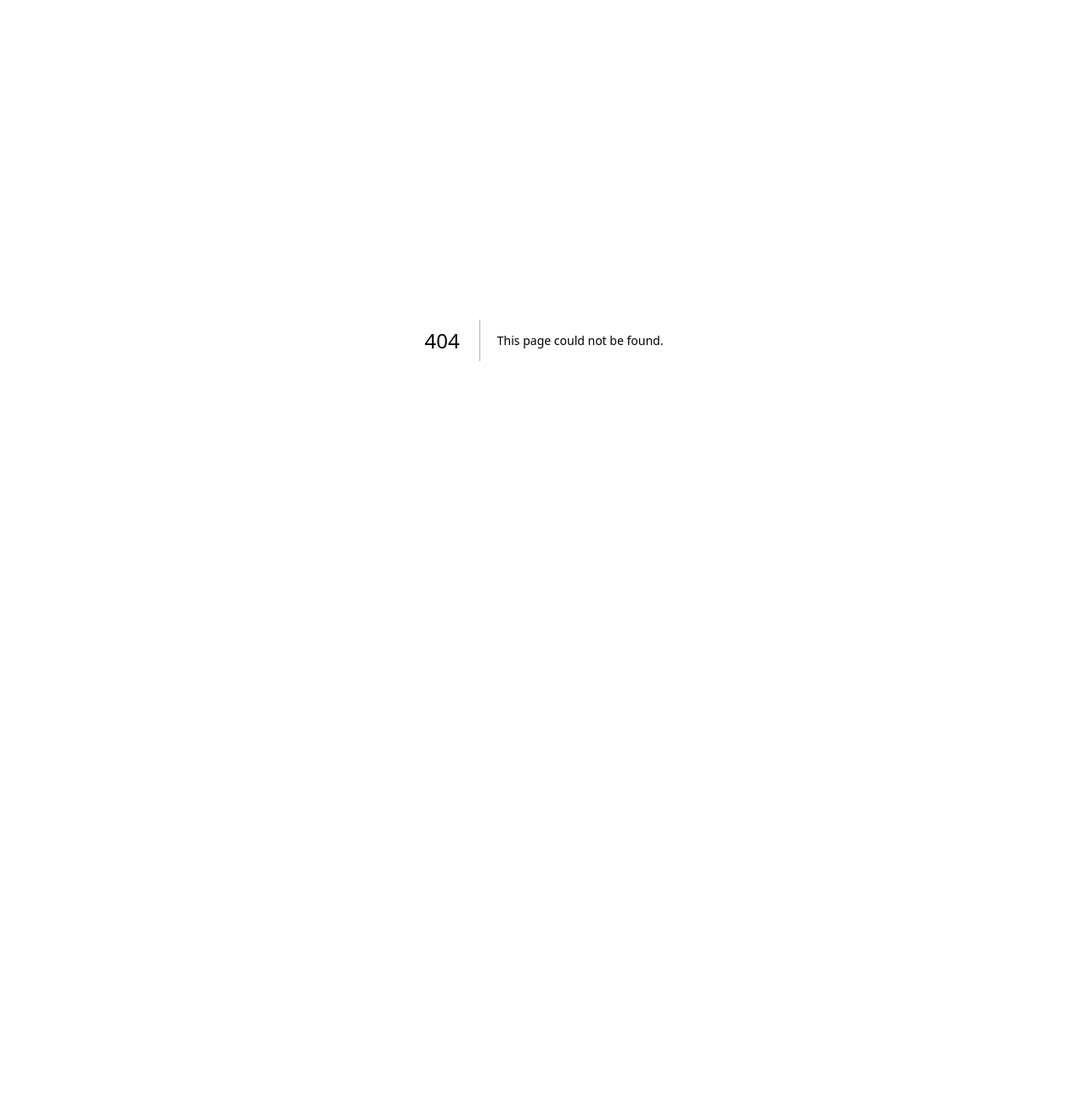
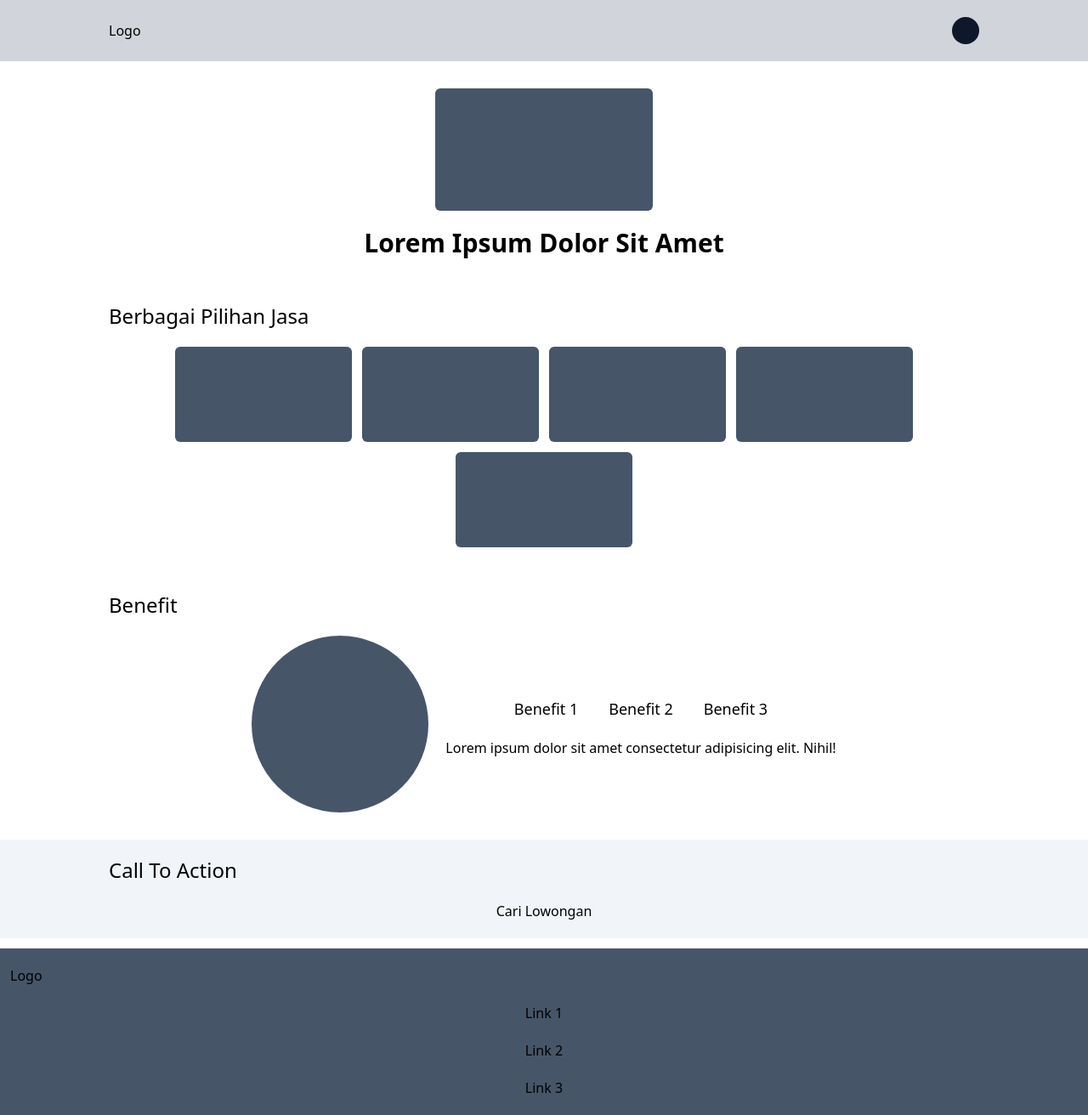
Before and after one commit to aryaimmanuel/alfred-frontend, a Next.js app: page /id in a window 1280 px wide. Before the commit this address had no page. Shown: the whole page at 85% size. Before the commit the page ends 800 px from the top, so only its background shows below. Built offline with nearby package versions, Linux system fonts and the light colour scheme.

Commit message:
feat: create initial landing page content
- create app\id\page.tsx
- redirect route from '/' to '/id'

```diff
--- /dev/null
+++ b/src/app/id/page.tsx
@@ -0,0 +1,75 @@
+export default function Home() {
+  return (
+    <div className="w-full flex flex-col items-center justify-center gap-3">
+      <header className="w-full px-3 py-5 flex items-center justify-center gap-5 bg-gray-300">
+        <div className="w-full max-w-5xl flex items-center justify-between gap-5">
+          <span>Logo</span>
+          <div className="w-8 h-8 rounded-full bg-slate-900"></div>
+        </div>
+      </header>
+
+      <section className="w-full px-3 py-5 flex items-center justify-center gap-5">
+        <div className="w-full max-w-5xl flex flex-col items-center justify-center gap-5">
+          <div className="w-64 h-36 rounded-md bg-slate-600"></div>
+          <h1 className="text-3xl text-center font-bold">
+            Lorem Ipsum Dolor Sit Amet
+          </h1>
+        </div>
+      </section>
+
+      <section className="w-full px-3 py-5 flex items-center justify-center gap-5">
+        <div className="w-full max-w-5xl flex flex-col justify-center gap-5">
+          <h2 className="text-2xl">Berbagai Pilihan Jasa</h2>
+          <div className="w-full flex items-center justify-center overflow-x-auto">
+            <div className="h-96 flex flex-wrap flex-col items-center gap-3 sm:w-full sm:h-auto sm:flex-row sm:items-start sm:justify-center">
+              <div className="w-52 h-28 rounded-md bg-slate-600"></div>
+              <div className="w-52 h-28 rounded-md bg-slate-600"></div>
+              <div className="w-52 h-28 rounded-md bg-slate-600"></div>
+              <div className="w-52 h-28 rounded-md bg-slate-600"></div>
+              <div className="w-52 h-28 rounded-md bg-slate-600"></div>
+            </div>
+          </div>
+        </div>
+      </section>
+
+      <section className="w-full px-3 py-5 flex items-center justify-center gap-5">
+        <div className="w-full max-w-5xl flex flex-col justify-center gap-5">
+          <h2 className="text-2xl">Benefit</h2>
+          <div className="w-full flex flex-col items-center justify-center gap-5 sm:flex-row">
+            <div className="w-40 h-40 rounded-full bg-slate-600 sm:w-52 sm:h-52"></div>
+            <div className="flex flex-col items-center justify-center gap-3">
+              <div className="flex items-center justify-between gap-3">
+                <button className="px-3 py-2 text-lg font-medium">
+                  Benefit 1
+                </button>
+                <button className="px-3 py-2 text-lg font-medium">
+                  Benefit 2
+                </button>
+                <button className="px-3 py-2 text-lg font-medium">
+                  Benefit 3
+                </button>
+              </div>
+              <p>
+                Lorem ipsum dolor sit amet consectetur adipisicing elit. Nihil!
+              </p>
+            </div>
+          </div>
+        </div>
+      </section>
+
+      <section className="w-full px-3 py-5 flex items-center justify-center gap-5 bg-slate-100">
+        <div className="w-full max-w-5xl flex flex-col justify-center gap-5">
+          <h2 className="text-2xl">Call To Action</h2>
+          <button>Cari Lowongan</button>
+        </div>
+      </section>
+
+      <footer className="w-full px-3 py-5 flex flex-col gap-5 bg-slate-600">
+        <span>Logo</span>
+        <button>Link 1</button>
+        <button>Link 2</button>
+        <button>Link 3</button>
+      </footer>
+    </div>
+  );
+}
--- a/src/app/page.tsx
+++ b/src/app/page.tsx
@@ -1,7 +1,5 @@
+import { redirect } from "next/navigation";
+
 export default function Home() {
-  return (
-    <main>
-      <h1>Hello World</h1>
-    </main>
-  );
+  redirect("/id");
 }
```
